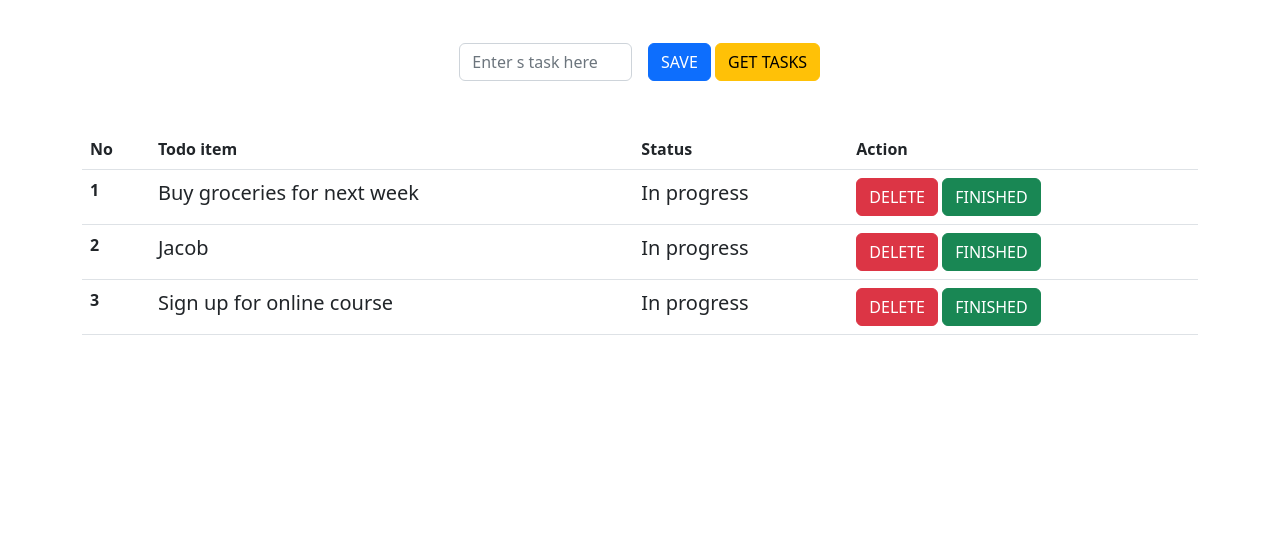
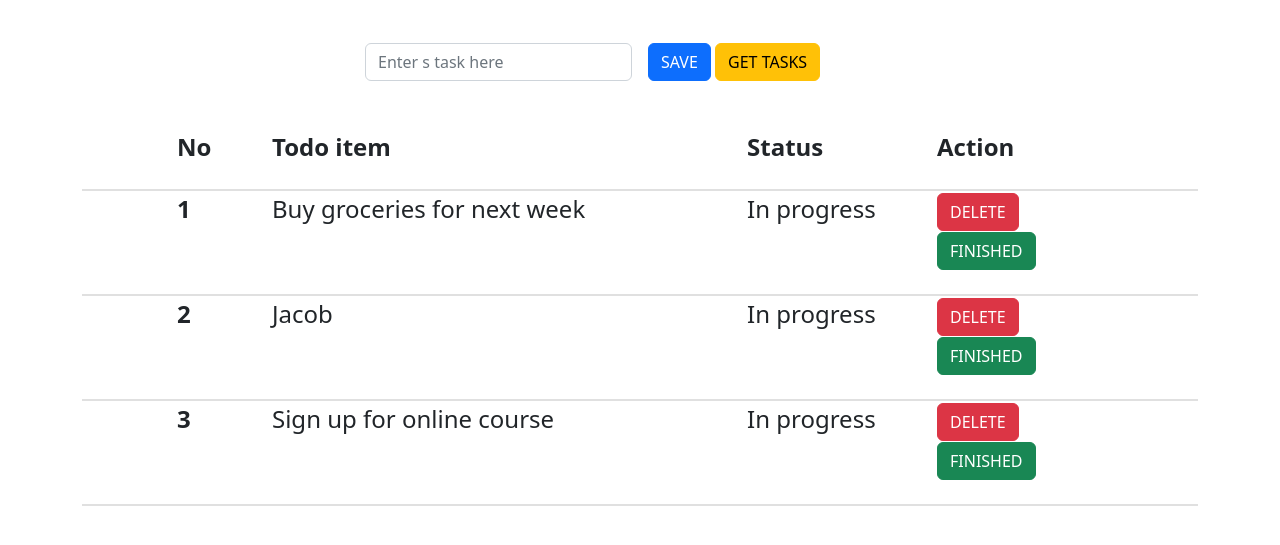
Before and after one commit to eshapechko/homework-bootstrap, a plain HTML site: page bootstrap-homework/index.html in a window 1280 px wide. Shown: the part 101-646 px from the top of the page. Drawn offline with nearby package versions, Linux system fonts and the light colour scheme.

Commit message:
Add files via upload

```diff
--- a/bootstrap-homework/index.html
+++ b/bootstrap-homework/index.html
@@ -12,21 +12,21 @@
       integrity="sha384-rbsA2VBKQhggwzxH7pPCaAqO46MgnOM80zW1RWuH61DGLwZJEdK2Kadq2F9CUG65"
       crossorigin="anonymous"
     />
+    <link rel="stylesheet" href="style.css" />
   </head>
   <body>
     <main>
       <div class="container">
         <h1 class="text-center mt-5 mb-5">To Do App</h1>
-        <div class="row g-3 align-items-center mb-5">
-          <div class="col-4"></div>
-          <div class="col-2">
+        <div class="row g-3 justify-content-center mb-5">
+          <div class="col-3">
             <input
               type="text"
               placeholder="Enter s task here"
               class="form-control"
             />
           </div>
-          <div class="col-auto">
+          <div class="col-3">
             <button type="button" class="btn btn-primary text-uppercase">
               save
             </button>
@@ -35,57 +35,55 @@
             </button>
           </div>
         </div>
-        <table class="table">
-          <thead>
-            <tr>
-              <th scope="col">No</th>
-              <th scope="col">Todo item</th>
-              <th scope="col">Status</th>
-              <th scope="col">Action</th>
-            </tr>
-          </thead>
-          <tbody>
-            <tr>
-              <th scope="row">1</th>
-              <td class="fs-5">Buy groceries for next week</td>
-              <td class="fs-5">In progress</td>
-              <td>
+        <div class="row justify-content-center fw-semibold fs-4 mb-4">
+          <div class="col-1">No</div>
+          <div class="col-5">Todo item</div>
+          <div class="col-2">Status</div>
+          <div class="col-2">Action</div>
+        </div>
+        <div class="line"></div>
+        <div class="row justify-content-center fs-4 mb-4">
+          <div class="col-1 fw-semibold">1</div>
+          <div class="col-5">Buy groceries for next week</div>
+          <div class="col-2">In progress</div>
+          <div class="col-2">
             <button type="button" class="btn btn-danger text-uppercase">
               delete
             </button>
             <button type="button" class="btn btn-success text-uppercase">
               finished
             </button>
-              </td>
-            </tr>
-            <tr>
-              <th scope="row">2</th>
-              <td class="fs-5">Jacob</td>
-              <td class="fs-5">In progress</td>
-              <td>
+          </div>
+        </div>
+        <div class="line"></div>
+        <div class="row justify-content-center fs-4 mb-4">
+          <div class="col-1 fw-semibold">2</div>
+          <div class="col-5">Jacob</div>
+          <div class="col-2">In progress</div>
+          <div class="col-2">
             <button type="button" class="btn btn-danger text-uppercase">
               delete
             </button>
             <button type="button" class="btn btn-success text-uppercase">
               finished
             </button>
-              </td>
-            </tr>
-            <tr>
-              <th scope="row">3</th>
-              <td class="fs-5">Sign up for online course</td>
-              <td class="fs-5">In progress</td>
-              <td>
+          </div>
+        </div>
+        <div class="line"></div>
+        <div class="row justify-content-center fs-4 mb-4">
+          <div class="col-1 fw-semibold">3</div>
+          <div class="col-5">Sign up for online course</div>
+          <div class="col-2">In progress</div>
+          <div class="col-2">
             <button type="button" class="btn btn-danger text-uppercase">
               delete
             </button>
             <button type="button" class="btn btn-success text-uppercase">
               finished
             </button>
-              </td>
-            </tr>
-          </tbody>
-        </table>
+          </div>
+        </div>
+        <div class="line"></div>
       </div>
     </main>
     <!-- JavaScript Bundle with Popper -->
--- /dev/null
+++ b/bootstrap-homework/style.css
@@ -0,0 +1,3 @@
+.line {
+  border: 1px solid #e0e0e0ff;
+}
```
Lines whose indentation alone changed are shown as unchanged.
